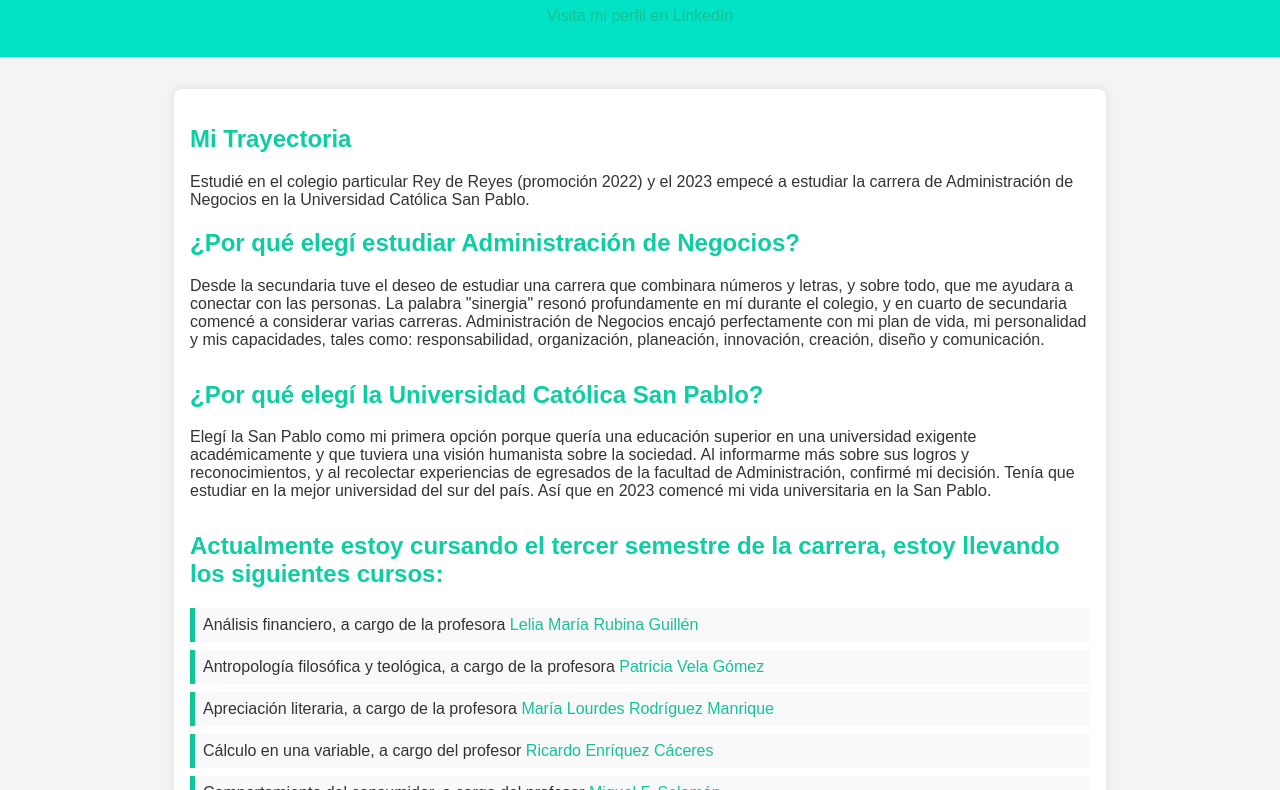
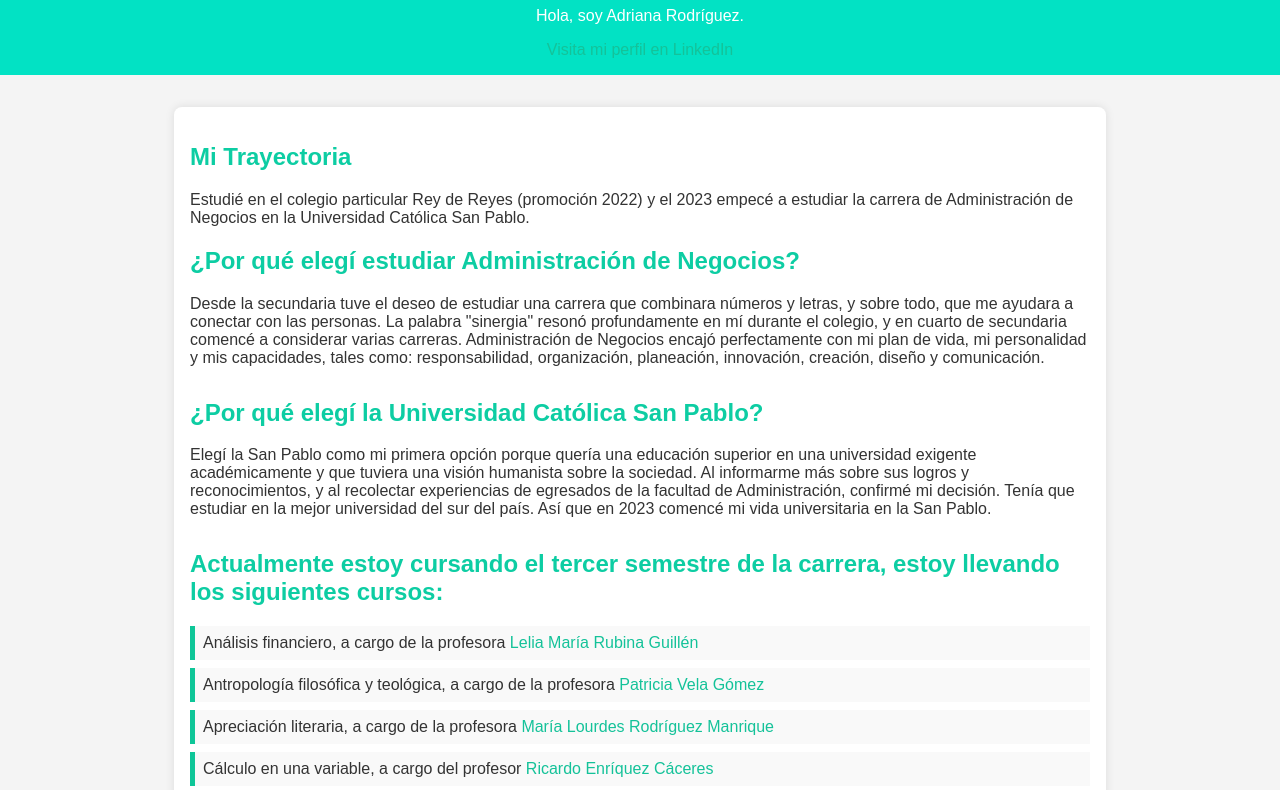
Before and after one commit to AdrianaRz7/AdrianaRz.github.io, a plain HTML site: page index.html in a window 1280 px wide. Shown: the part 89-879 px from the top of the page. Drawn offline with Linux system fonts and the light colour scheme.

Commit message:
Update index.html

```diff
--- a/index.html
+++ b/index.html
@@ -63,11 +63,11 @@
 <body>
     <header>
         <h1>Adriana Fernanda Rodríguez Zúñiga</h1>
-        <p>
-            <!-- Enlace a LinkedIn -->
-            <a href="https://www.linkedin.com/in/adriana-rodriguez-673435274/" target="_blank">Visita mi perfil en LinkedIn</a>
-        </header>
-        <main>
+        <p>Hola, soy Adriana Rodríguez.</p>
+        <!-- Enlace a LinkedIn -->
+        <a href="https://www.linkedin.com/in/adriana-rodriguez-673435274/" target="_blank">Visita mi perfil en LinkedIn</a>
+    </header>
+    <main>
         <section>
             <h2>Mi Trayectoria</h2>
             <p>Estudié en el colegio particular Rey de Reyes (promoción 2022) y el 2023 empecé a estudiar la carrera de Administración de Negocios
```
